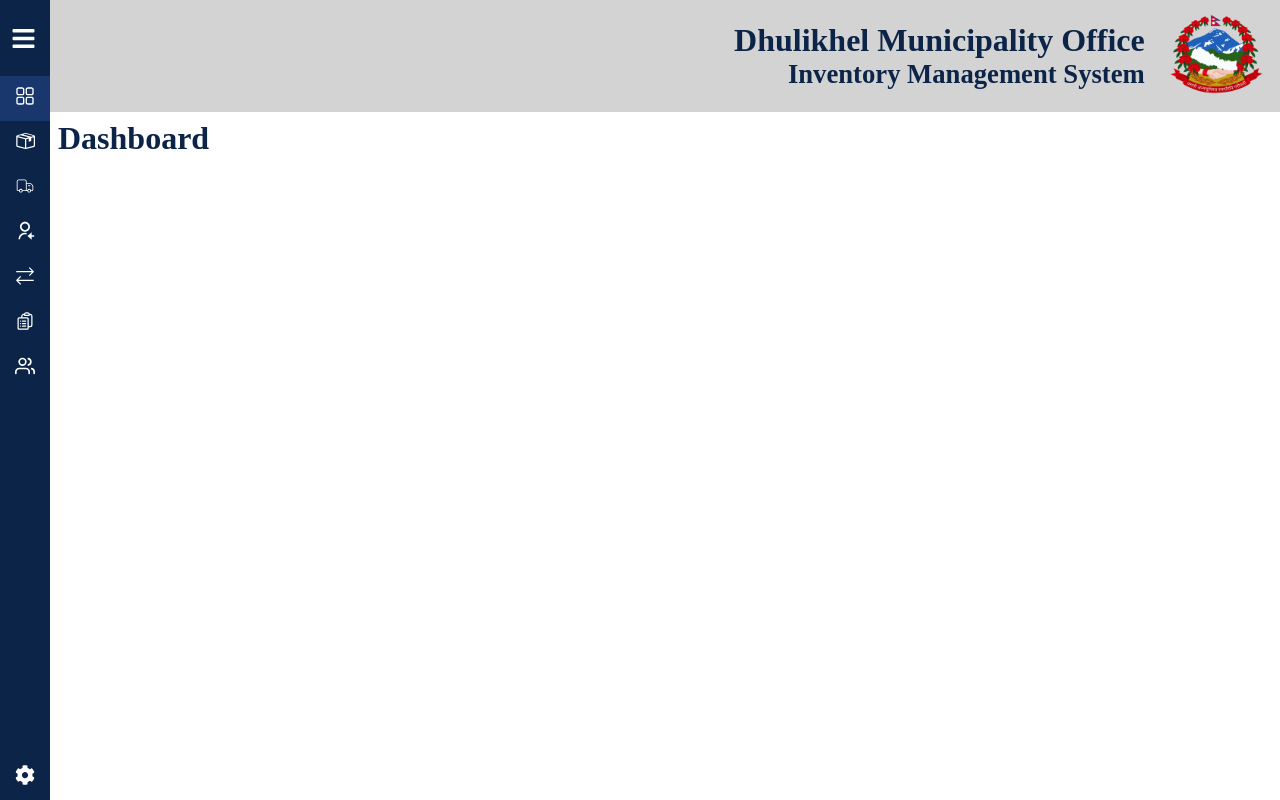
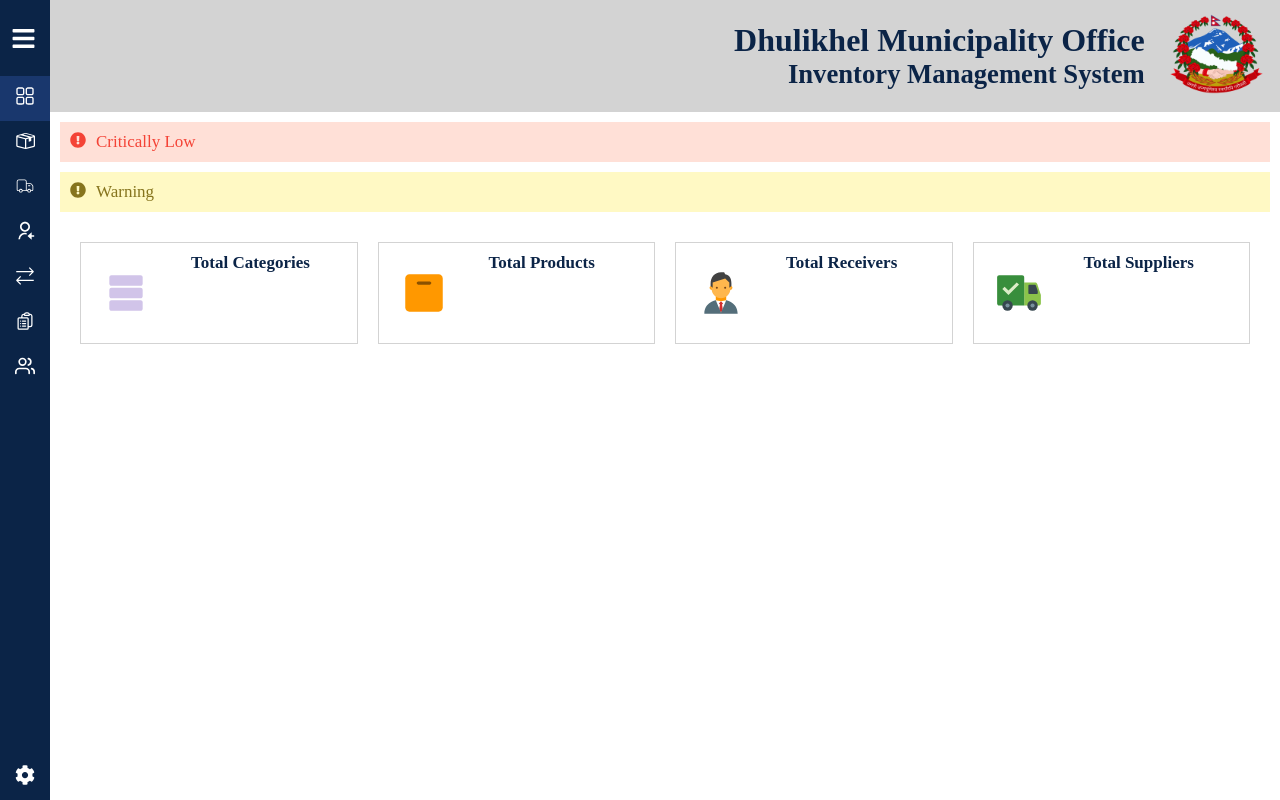
Before and after one commit to Bijen9/Inventory_Mngt_FrontEnd, a React (Create React App) app: page / in a window 1280 px wide. Built offline with nearby package versions, Linux system fonts and the light colour scheme.

Commit message:
added settings and started dashboard

```diff
--- a/package.json
+++ b/package.json
@@ -9,6 +9,8 @@
     "@testing-library/jest-dom": "^5.16.5",
     "@testing-library/react": "^13.4.0",
     "@testing-library/user-event": "^13.5.0",
+    "bcrypt": "^5.1.0",
+    "bcryptjs": "^2.4.3",
     "chart.js": "^4.2.1",
     "history": "^5.3.0",
     "react": "^18.2.0",
@@ -16,7 +18,8 @@
     "react-chartjs-2": "^5.2.0",
     "react-dom": "^18.2.0",
     "react-icons": "^4.8.0",
-    "react-router-dom": "^6.10.0",
+    "react-modal": "^3.16.1",
+    "react-router-dom": "^6.11.0",
     "react-scripts": "^2.1.3",
     "web-vitals": "^2.1.4"
   },
--- a/src/App.js
+++ b/src/App.js
@@ -12,6 +12,7 @@ import Products from './pages/Products.jsx';
 import Transactions from './pages/Transactions.jsx';
 import UserControl from './pages/UserControl.jsx';
 import Settings from './pages/Settings.jsx';
+import Login from './components/Login.jsx';
 
 const App = () => {
   return (
@@ -21,6 +22,7 @@ const App = () => {
         <Routes>
           <Route path="/" element={<Dashboard />} />
           <Route path="/dashboard" element={<Dashboard />} />
+          <Route path="/login" element={<Login />} />
           <Route path="/report" element={<Report />} />
           <Route path="/suppliers" element={<Suppliers />} />
           <Route path="/receivers" element={<Receivers />} />
@@ -28,6 +30,7 @@ const App = () => {
           <Route path="/transactions" element={<Transactions />} />
           <Route path="/usercontrol" element={<UserControl />} />
           <Route path="/settings" element={<Settings />} />
+
         </Routes>
       </Sidebar>
     </BrowserRouter>
--- /dev/null
+++ b/src/components/Login.jsx
@@ -0,0 +1,33 @@
+import React, {useState} from "react";
+import bcrypt from "bcryptjs";
+import '../stylesheets/authpage.css'
+
+export const Login = (props) => {
+    const [username, setUsername] = useState('');
+    const [pass, setPass] = useState('');
+
+    const handleSubmit = async (e) => {
+        e.preventDefault();
+
+    // eslint-disable-next-line no-undef
+    const hashedPassword = await bcrypt.hash(pass, 10);
+    console.log(hashedPassword);
+    console.log(username);
+
+    }
+    return (
+        <div className="auth-form-container">
+            <h2>Login</h2>
+            <form className="login-form" onSubmit={handleSubmit}>
+            <label htmlFor="username">Username</label>
+            <input value={username} onChange={(e) => setUsername(e.target.value)}type="username" placeholder="Username" id="username" name="username" />
+            <label htmlFor="password">Password</label>
+            <input value={pass} onChange={(e) => setPass(e.target.value)} type="password" placeholder="********" id="password" name="password" />
+            <button className="submit-btn" type="submit">Log In</button>
+            </form>
+            <button className="link-btn" onClick={() => props.onFormSwitch('register')}>Don't have an account? Register here</button>
+        </div>
+    )
+
+}
+export default Login;
--- a/src/index.js
+++ b/src/index.js
@@ -10,6 +10,7 @@ ReactDOM.render(
   document.getElementById('root')
 );
 
+//
 // If you want to start measuring performance in your app, pass a function
 // to log results (for example: reportWebVitals(console.log))
 // or send to an analytics endpoint. Learn more: https://bit.ly/CRA-vitals
--- a/src/pages/Dashboard.jsx
+++ b/src/pages/Dashboard.jsx
@@ -1,9 +1,42 @@
 import React from "react";
+import { FaExclamationCircle } from "react-icons/fa";
+import "../stylesheets/Dashboard.css"
+import { FcShipped, FcBusinessman, FcPackage, FcDatabase } from "react-icons/fc";
 
 const Dashboard = ({ inventory }) => {
   return (
     <div className="dashboard">
-      <h1>Dashboard</h1>
+
+      <div class="alerts">
+       <div className="icon1"><FaExclamationCircle color="#F44336" /></div>
+       <div className="Alert1">Critically Low</div>
+      </div>
+
+      <div class="warnings">
+       <div className="icon2"><FaExclamationCircle color="#86741D" /></div>
+       <div className="Alert2"> Warning </div>
+      </div>
+
+    <div class="summary">
+      <div class="block">
+      <div className="icon3"><FcDatabase size={50} /></div>
+        <div className="total"> Total Categories </div>
+      </div>
+      <div class="block">
+      <div className="icon3"><FcPackage size={50} /></div>
+       <div className="total"> Total Products </div>
+      </div>
+      <div class="block">
+      <div className="icon3"><FcBusinessman size={50} /></div>
+       <div className="total"> Total Receivers </div>
+      </div>
+      <div class="block">
+       <div className="icon3"><FcShipped size={50} /></div>
+
+       <div className="total"> Total Suppliers </div>
+      </div>
+     </div>
+
     </div>
   );
 };
--- a/src/pages/Settings.jsx
+++ b/src/pages/Settings.jsx
@@ -6,11 +6,6 @@ const Settings = () => {
     const history = createBrowserHistory();
 
     const handleLogout = () => {
-        // remove any authentication token or session data if necessary
-        localStorage.removeItem('authToken');
-
-        // redirect user to login page
-        history.push('/login');
     };
 
   const handleChangePassword = () => {
--- a/src/stylesheets/Dashboard.css
+++ b/src/stylesheets/Dashboard.css
@@ -0,0 +1,97 @@
+.alerts {
+    display: flex;
+    flex-direction: row;
+    /* flex-wrap: wrap; */
+    /* justify-content: center; */
+    background-color: #FFE0D7;
+    padding: 10px;
+    margin-left: 10px;
+    margin-right: 10px;
+    margin-top: 10px;
+  }
+
+  .warnings {
+    display: flex;
+    flex-direction: row;
+    /* flex-wrap: wrap; */
+    /* justify-content: center; */
+    background-color: #FFF9C4;
+    padding: 10px;
+    margin-left: 10px;
+    margin-right: 10px;
+    margin-top: 10px;
+  }
+
+
+  .icon1 {
+    display: flex;
+    justify-content: left;
+    align-items: left;
+    margin-right: 10px;
+  }
+
+  .Alert1 {
+    font-size: 17px;
+    color: #F44336;
+  }
+
+  .icon2 {
+    display: flex;
+    justify-content: left;
+    align-items: left;
+    margin-right: 10px;
+  }
+
+  .Alert2 {
+    font-size: 17px;
+    color: #86741D;
+  }
+
+  .block {
+
+    display: flex;
+    flex-direction: row;
+    flex-wrap: wrap;
+    /* background-color: #DAE4E9; */
+    border: 1px solid lightgrey;
+    padding: 10px;
+    margin-left: 10px;
+    margin-right: 10px;
+    margin-top: 10px;
+    flex: 1;
+    height: 80px;
+}
+
+
+  .total{
+  color: #0B2447;
+  font-size: 17px;
+  font-weight: bold;
+  margin-left: 40px;
+  align-self: baseline;
+  }
+
+
+  .summary {
+    display: flex;
+    flex-direction: row;
+    padding: 10px;
+    margin-left: 10px;
+    margin-right: 10px;
+    margin-top: 10px;
+    flex: 1;
+}
+.icon3 {
+  display: flex;
+  align-self: center ; /* change to center to align icon vertically */
+  align-items: left; /* change to center to align icon horizontally */
+  margin-left: 10px;
+}
+
+.number{
+  display: flex;
+  margin-left: 50px;
+  font-size: 30px;
+  font-weight: bold;
+  color: #86741D;
+}
--- a/src/stylesheets/Settings.css
+++ b/src/stylesheets/Settings.css
@@ -2,6 +2,7 @@
     max-width: 800px;
     margin: 0 auto;
     margin-left: 20px;
+    font-size: 1.2rem;
   }
 
   .Settings h1 {
@@ -25,19 +26,22 @@
   .Settings button {
     display: inline-block;
     margin-right: 10px;
-    padding: 10px 20px;
-    border: none;
+    padding: 6px 12px;
+    border: 2px solid #0B2447;
     border-radius: 5px;
-    font-size: 1rem;
+    font-size: 0.9rem;
     text-transform: uppercase;
-    color: #fff;
-    background-color: #0B2447;
+    color: #000;
+    background-color: #fff;
     cursor: pointer;
     transition: background-color 0.2s ease-in-out;
   }
 
   .Settings button:hover {
-    background-color: #19376D;
+    border-color: #19376D;
+    background-color: #fff;
+    box-shadow: 0px 0px 4px rgba(25,55,109,0.5);
+    border-radius: 4px;
   }
 
   .Settings button:last-child {
--- /dev/null
+++ b/src/stylesheets/authpage.css
@@ -0,0 +1,66 @@
+.submit-btn {
+    margin-top: 0.4rem;
+ }
+
+ .submit-btn:hover {
+     background-color: #19376d
+ }
+
+
+ .Auth {
+     text-align: center;
+     display: flex;
+     min-height: 100vh;
+     align-items: center;
+     justify-content: center;
+     color: #0b2447;
+     background-color: #fff ;
+   }
+
+
+   .auth-form-container, .login-form, .register-form {
+     display: flex;
+     flex-direction: column;
+   }
+
+   .auth-form-container{
+     padding: 3.5rem;
+     border: 1px solid #0b2447;
+     border-radius: 10px;
+     margin: 0.5rem
+   }
+
+   label {
+     text-align: left;
+     padding: 0.25rem 0;
+   }
+
+
+   input {
+     margin: 0.5rem 0;
+     padding: 0.5rem;
+     border: none;
+     border-radius: 10px;
+     box-shadow: inset 0 0 0.1rem #19376d;
+   }
+
+   button {
+     border: none;
+     color: #fff;
+     background-color: #0b2447;
+     padding: 10px;
+     border-radius: 20px;
+     cursor: pointer;
+   }
+
+
+   .link-btn {
+     background: none;
+     color: #0b2447;
+     text-decoration: underline;
+     margin-top: 0.5rem;
+   }
+
+   .link-btn:hover {
+     color: rgb(4, 4, 177);
+   }
```
Also changed, not shown: src/components/Register.jsx (added, +59 -0 lines), src/components/Sidebar.jsx (line endings or trailing spaces), 1 other file (tests, documents, lock files or other folders).
